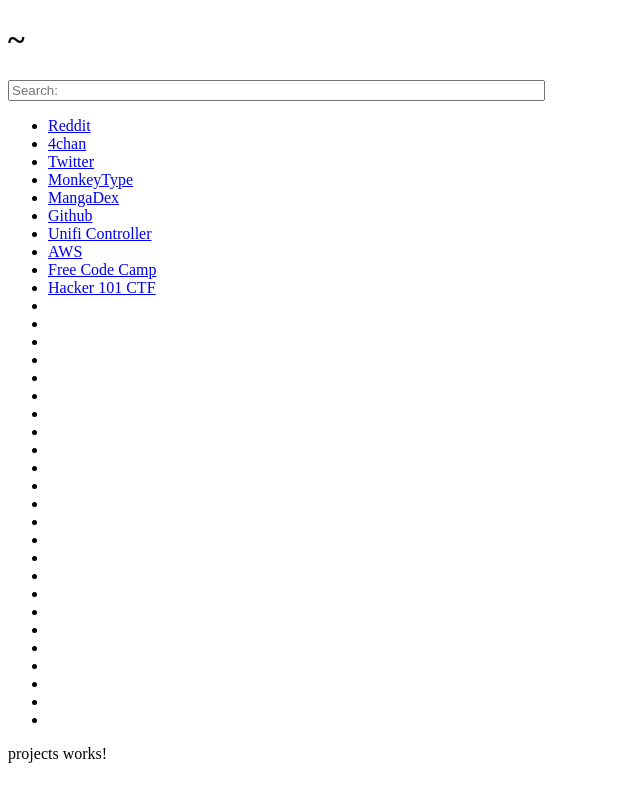
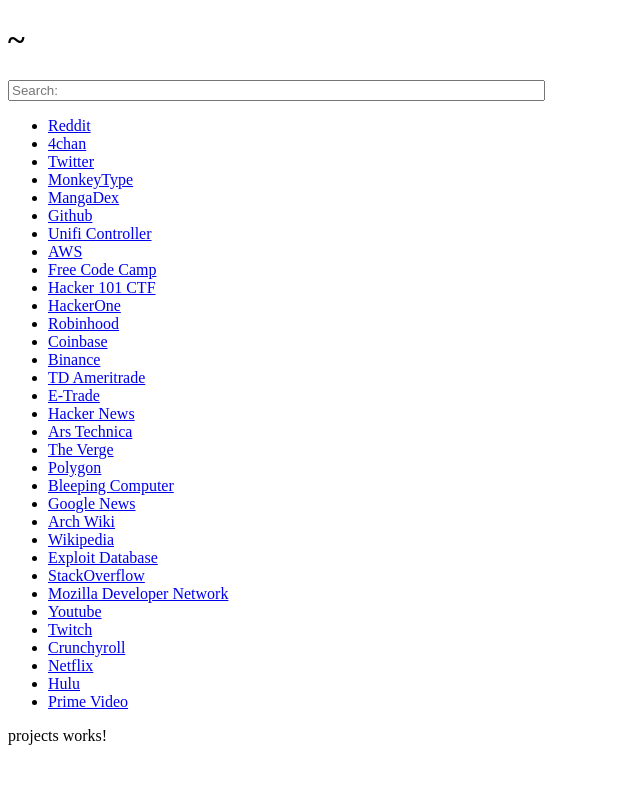
Before and after one commit to tacobell1896/homepage, an Angular app: page / in a window 1280 px wide. Shown: the whole page, without its empty margins (0-640 px from the left). Built offline with nearby package versions, Linux system fonts and the light colour scheme.

Commit message:
add links to json format list

```diff
--- a/src/app/link-list.ts
+++ b/src/app/link-list.ts
@@ -11,54 +11,27 @@
     { name: 'AWS', url: 'https://aws.amazon.com', category: 'Productivity'},
     { name: 'Free Code Camp', url: 'https://freecodecamp.org', category: ''},
     { name: 'Hacker 101 CTF', url: 'https://www.hacker101.com', category: ''},
-    { name: '', url: '', category: ''},
-    { name: '', url: '', category: ''},
-    { name: '', url: '', category: ''},
-    { name: '', url: '', category: ''},
-    { name: '', url: '', category: ''},
-    { name: '', url: '', category: ''},
-    { name: '', url: '', category: ''},
-    { name: '', url: '', category: ''},
-    { name: '', url: '', category: ''},
-    { name: '', url: '', category: ''},
-    { name: '', url: '', category: ''},
-    { name: '', url: '', category: ''},
-    { name: '', url: '', category: ''},
-    { name: '', url: '', category: ''},
-    { name: '', url: '', category: ''},
-    { name: '', url: '', category: ''},
-    { name: '', url: '', category: ''},
-    { name: '', url: '', category: ''},
-    { name: '', url: '', category: ''},
-    { name: '', url: '', category: ''},
-    { name: '', url: '', category: ''},
-    { name: '', url: '', category: ''},
-    { name: '', url: '', category: ''},
-    { name: '', url: '', category: ''},
+    { name: 'HackerOne', url: 'https://www.hackerone.com', category: ''},
+    { name: 'Robinhood', url: 'https://robinhood.com', category: ''},
+    { name: 'Coinbase', url: 'https://coinbase.com', category: ''},
+    { name: 'Binance', url: 'https://binance.us', category: ''},
+    { name: 'TD Ameritrade', url: 'https://tdameritrade.com', category: ''},
+    { name: 'E-Trade', url: 'https://us.etrade.com', category: ''},
+    { name: 'Hacker News', url: 'https://news.ycombinator.com', category: ''},
+    { name: 'Ars Technica', url: 'https://arstechnica.com', category: ''},
+    { name: 'The Verge', url: 'https://theverge.com', category: ''},
+    { name: 'Polygon', url: 'https://polygon.com', category: ''},
+    { name: 'Bleeping Computer', url: 'https://bleepingcomputer.com', category: ''},
+    { name: 'Google News', url: 'https://news.google.com', category: ''},
+    { name: 'Arch Wiki', url: 'https://wiki.archlinux.org', category: ''},
+    { name: 'Wikipedia', url: 'https://www.wikipedia.org', category: ''},
+    { name: 'Exploit Database', url: 'https://exploit-db.com', category: ''},
+    { name: 'StackOverflow', url: 'https://stackoverflow.com', category: ''},
+    { name: 'Mozilla Developer Network', url: 'https://developer.mozilla.org', category: ''},
+    { name: 'Youtube', url: 'https://youtube.com', category: ''},
+    { name: 'Twitch', url: 'https://twitch.tv', category: ''},
+    { name: 'Crunchyroll', url: 'https://crunchyroll.com', category: ''},
+    { name: 'Netflix', url: 'https://netflix.com', category: ''},
+    { name: 'Hulu', url: 'https://hulu.com', category: ''},
+    { name: 'Prime Video', url: 'https://www.amazon.com/Amazon-Video/b/?&node=2858778011', category: ''},
 ]
-/*
-						"></a></li>
-						url: 'https://www.hackerone.com">HackerOne</a></li>
-						url: 'https://robinhood.com">Robinhood</a></li>
-						url: 'https://coinbase.com">Coinbase</a></li>
-						url: 'https://binance.us">Binance</a></li>
-						url: 'https://tdameritrade.com">TD Ameritrade</a></li>
-						url: 'https://us.etrade.com">E-Trade</a></li>
-						url: 'https://news.ycombinator.com">Hacker News</a></li>
-						url: 'https://arstechnica.com">Ars Technica</a></li>
-						url: 'https://theverge.com">The Verge</a></li>
-						url: 'https://polygon.com">Polygon</a></li>
-						url: 'https://bleepingcomputer.com">Bleeping Computer</a></li>
-						url: 'https://news.google.com">Google News</a></li>
-						url: 'https://wiki.archlinux.org">Arch Wiki</a></li>
-						url: 'https://www.wikipedia.org">Wikipedia</a></li>
-						url: 'https://exploit-db.com">Exploit Database</a></li>
-						url: 'https://stackoverflow.com">StackOverflow</a></li>
-						url: 'https://developer.mozilla.org">Mozilla Developer Network</a></li>
-						url: 'https://youtube.com">YouTube</a></li>
-						url: 'https://twitch.tv">Twitch</a></li>
-						url: 'https://crunchyroll.com">Crunchyroll</a></li>
-						url: 'https://netflix.com">Netflix</a></li>
-						url: 'https://hulu.com">Hulu</a></li>
-						url: 'https://www.amazon.com/Amazon-Video/b/?&node=2858778011">Prime Video</a></li>
-                        */
```
